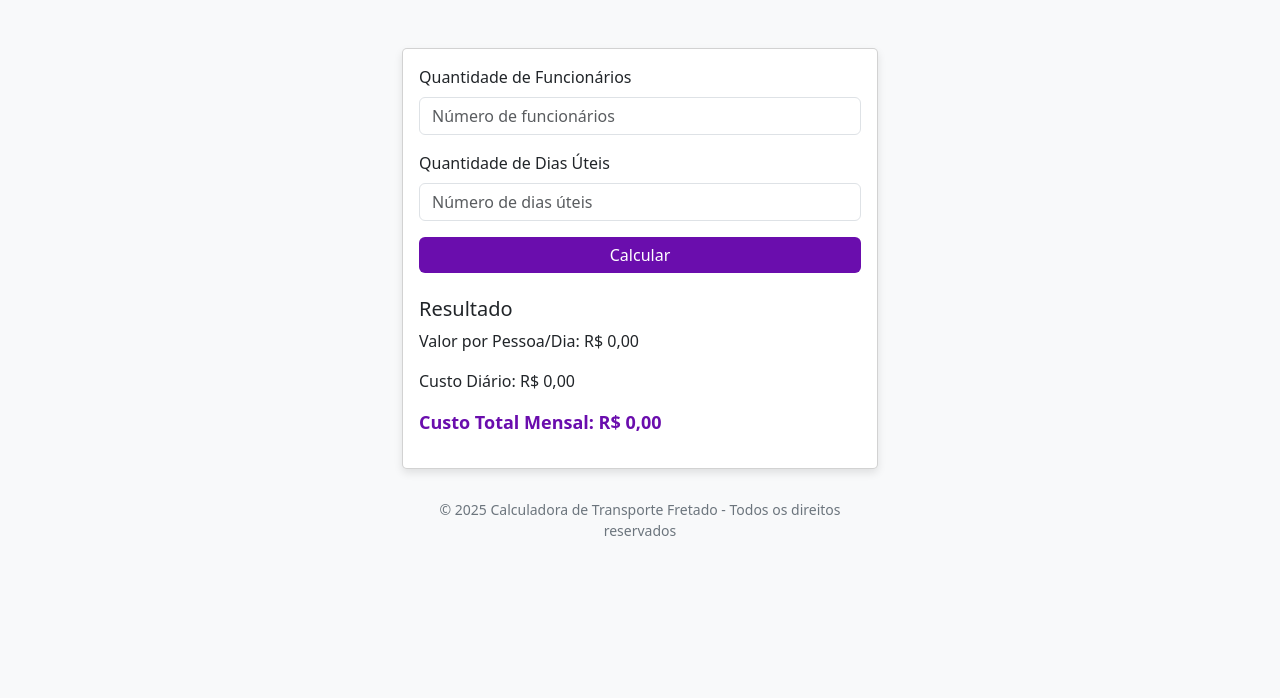
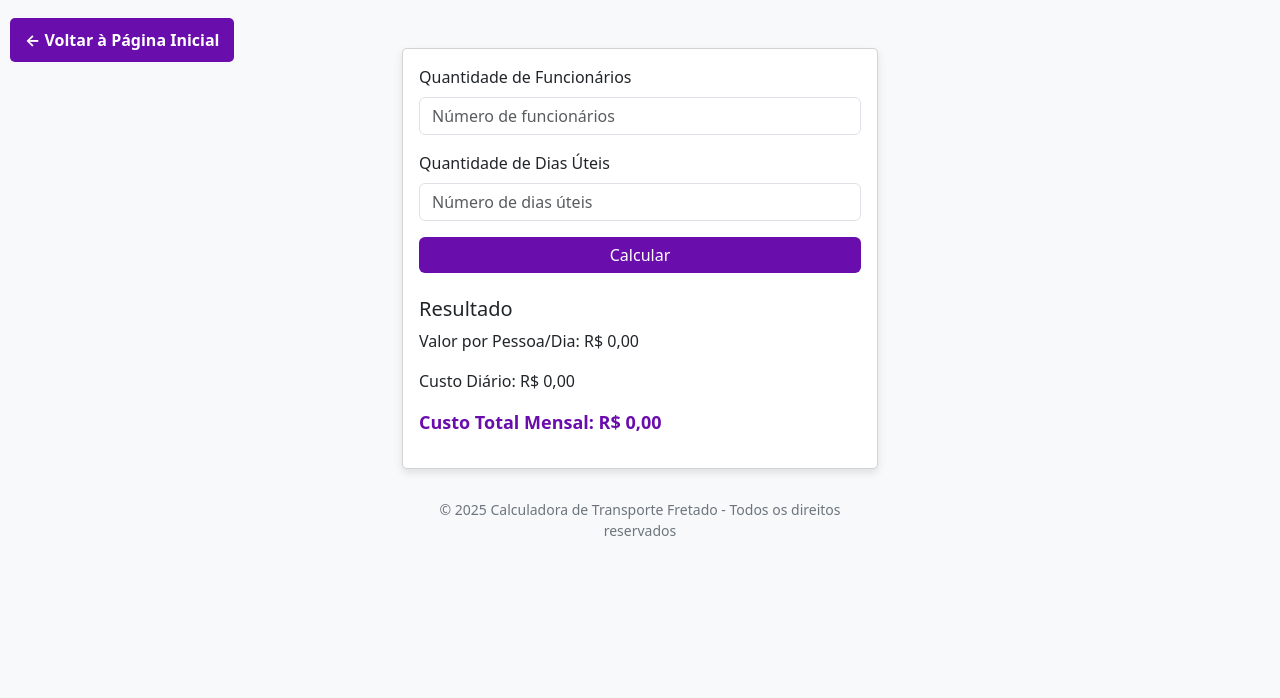
Before and after one commit to misabelasaito/transporte, a plain HTML site: page index.html in a window 1280 px wide. Shown: the part 102-800 px from the top of the page. Drawn offline with nearby package versions, Linux system fonts and the light colour scheme.

Commit message:
first commit

```diff
--- a/index.html
+++ b/index.html
@@ -6,12 +6,27 @@
     <title>Calculadora de Transporte Fretado</title>
     <link href="https://cdn.jsdelivr.net/npm/bootstrap@5.3.0/dist/css/bootstrap.min.css" rel="stylesheet">
     <link rel="stylesheet" href="style.css">
+    <style>
+        .btn-voltar {
+            position: absolute;
+            top: 120px;
+            left: 10px;
+            color: white;
+            background-color:#6a0dad;
+            border: none;
+            padding: 10px 15px;
+            border-radius: 5px;
+            text-decoration: none;
+            font-weight: bold;
+        }
+    </style>
 </head>
 <body>
     <div class="header">
         <i class="bi bi-bus-front"></i> <span class="nome">Calculadora de Transporte Fretado</span>
     </div>
     <div class="container">
+        <a href="https://misabelasaito.github.io/todos/" class="btn-voltar">&#8592; Voltar à Página Inicial</a>
         <div class="card">
             <div class="card-body">
                 <div class="mb-3">
```
